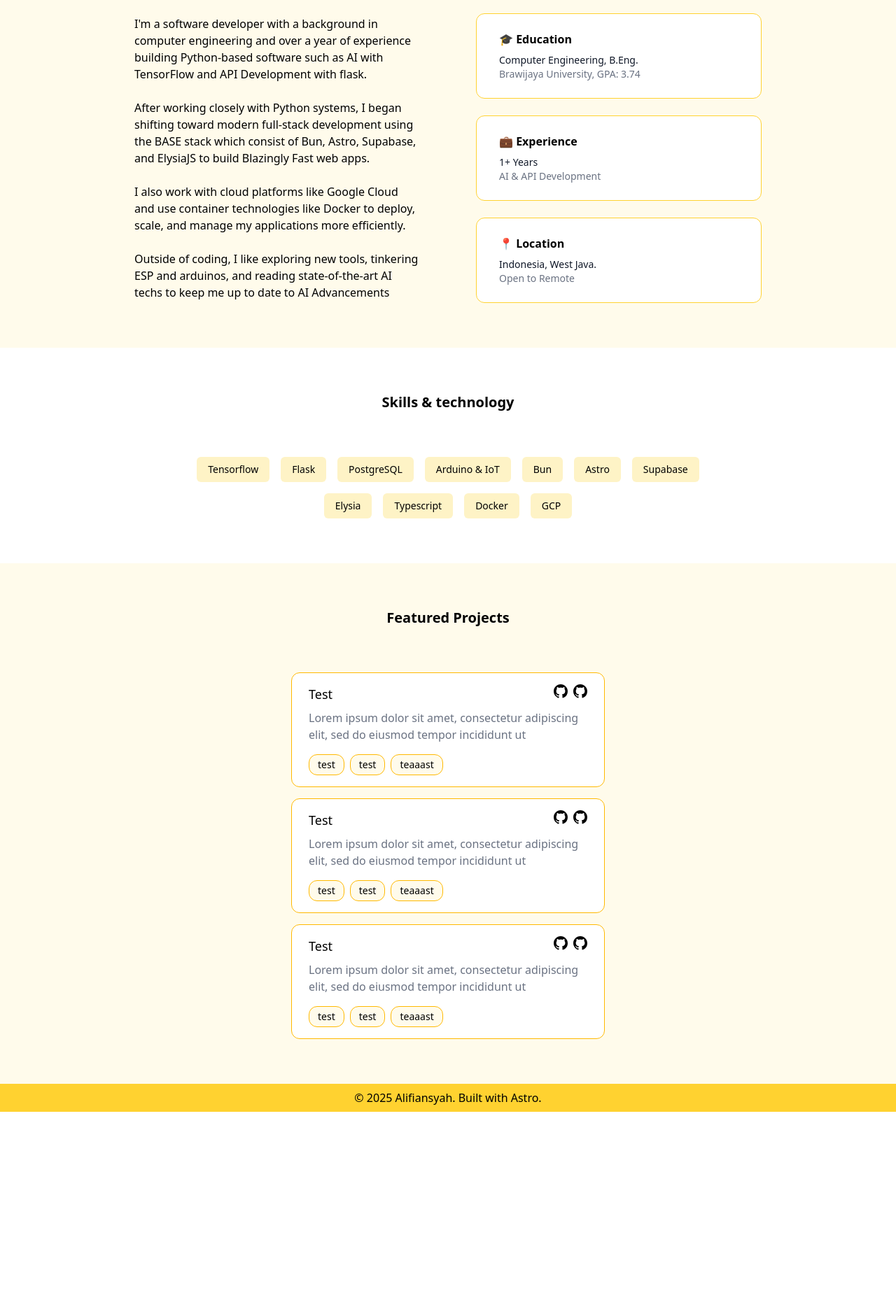
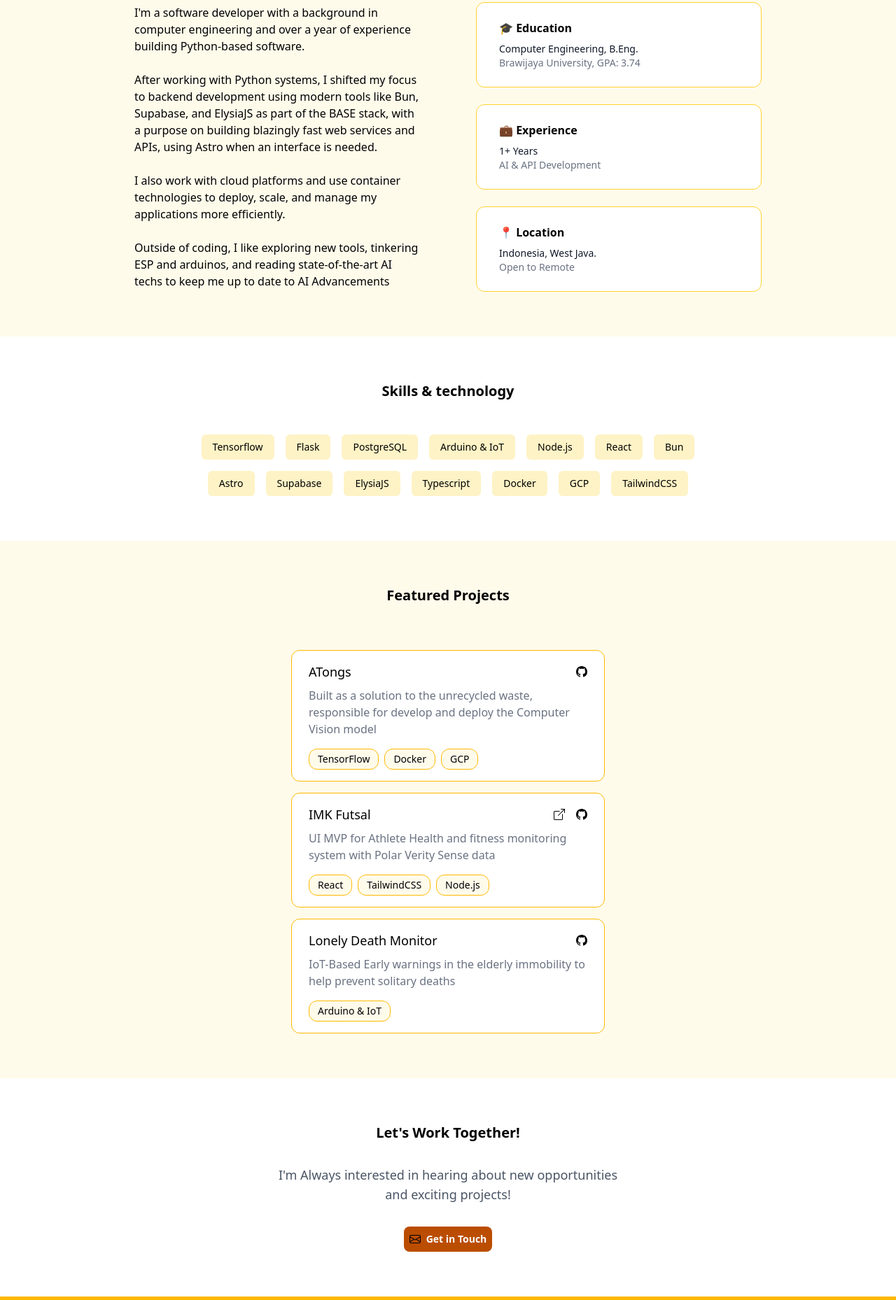
Before and after one commit to alifiansya/portofolio-astro, an Astro site: page / in a window 1280 px wide. Shown: the part 937-2795 px from the top of the page at 70% size. Before the commit the page ends 2526 px from the top, so only its background shows below. Built offline with nearby package versions, Linux system fonts and the light colour scheme; Astro itself is replaced by a stand-in of ours.

Commit message:
feat: finalized core feature

```diff
--- a/src/components/Navbar.astro
+++ b/src/components/Navbar.astro
@@ -11,11 +11,11 @@ const { class: className = "" } = Astro.props;
 
     <div id="right-menu-container">
         <ul class="inline-flex gap-10">
-            <li><a href="#hello">Home</a></li>
-            <li><a href="#about">About</a></li>
-            <li><a href="#">Skills</a></li>
-            <li><a href="#">Project</a></li>
-            <li><a href="#">Contact</a></li>
+            <li><a href="#hello" data-scroll>Home</a></li>
+            <li><a href="#about" data-scroll>About</a></li>
+            <li><a href="#skills" data-scroll>Skills</a></li>
+            <li><a href="#projects" data-scroll>Project</a></li>
+            <li><a href="#contact" data-scroll>Contact</a></li>
         </ul>
     </div>
 </nav>
--- a/src/components/ProjectCard.astro
+++ b/src/components/ProjectCard.astro
@@ -1,7 +1,6 @@
 ---
-import type { array } from "astro:schema"
 import Github from "./icons/Github.astro"
-
+import BoxUpRight from "./icons/BoxUpRight.astro"
 const {
     class: className = "",
     title = "Test",
@@ -12,11 +11,11 @@ const {
 ---
 
 <div class={"bg-white w-md px-6 py-4 rounded-xl border-1 border-amber-400 " + className}>
-    <header class="flex flex-row justify-between mb-2 text-lg">
+    <header class="flex flex-row justify-between mb-2 text-lg items-center">
         <h1>{title}</h1>
-        <div class="flex flex-row gap-2">
-            <a href={links.prod}><Github class="w-5"/></a>
-            <a href={links.gh}><Github class="w-5"/></a>
+        <div class="flex flex-row gap-4">
+            {links.prod !== "." && (<a href={links.prod}><BoxUpRight class="w-4" /></a>)}
+            <a href={links.gh}><Github class="w-4"/></a>
         </div>
     </header>
     <p class="text-gray-500 mb-4">{details}</p>
--- /dev/null
+++ b/src/components/icons/BoxUpRight.astro
@@ -0,0 +1,8 @@
+---
+const { class: className = "" } = Astro.props;
+---
+
+<svg class={`${className}`} xmlns="http://www.w3.org/2000/svg" fill="currentColor" viewBox="0 0 16 16">
+    <path fill-rule="evenodd" d="M8.636 3.5a.5.5 0 0 0-.5-.5H1.5A1.5 1.5 0 0 0 0 4.5v10A1.5 1.5 0 0 0 1.5 16h10a1.5 1.5 0 0 0 1.5-1.5V7.864a.5.5 0 0 0-1 0V14.5a.5.5 0 0 1-.5.5h-10a.5.5 0 0 1-.5-.5v-10a.5.5 0 0 1 .5-.5h6.636a.5.5 0 0 0 .5-.5"/>
+    <path fill-rule="evenodd" d="M16 .5a.5.5 0 0 0-.5-.5h-5a.5.5 0 0 0 0 1h3.793L6.146 9.146a.5.5 0 1 0 .708.708L15 1.707V5.5a.5.5 0 0 0 1 0z"/>
+</svg>
--- a/src/pages/index.astro
+++ b/src/pages/index.astro
@@ -6,6 +6,7 @@ import AboutCard from '../components/AboutCard.astro'
 import ProjectCard from '../components/ProjectCard.astro';
 
 import { GitHubIcon, LinkedInIcon, MailIcon} from '../components/icons';
+import Mail from '../components/icons/Mail.astro';
 
 const socialLinks = [
 	{ name: "GitHub", url: "https://github.com/alifiansya", icon: GitHubIcon },
@@ -18,7 +19,28 @@ const aboutMeData = [
 	{ title: "📍 Location", item: "Indonesia, West Java.", itemDetail: "Open to Remote"}
 ]
 
-const skills = ["Tensorflow", "Flask", "PostgreSQL", "Arduino & IoT", "Bun", "Astro", "Supabase", "Elysia", "Typescript", "Docker", "GCP"]
+const featuredProjects = [
+	{
+		title: "ATongs",
+		details: "Built as a solution to the unrecycled waste, responsible for develop and deploy the Computer Vision model",
+		skills: ["TensorFlow", "Docker", "GCP"],
+		links: {prod: ".", gh: "https://github.com/ATongs"}
+	},
+	{
+		title: "IMK Futsal",
+		details: "UI MVP for Athlete Health and fitness monitoring system with Polar Verity Sense data",
+		skills: ["React", "TailwindCSS", "Node.js"],
+		links: {prod: "https://imk-futsal.vercel.app", gh: "https://github.com/alifiansya/imk_verityweb"}
+	},
+	{
+		title: "Lonely Death Monitor",
+		details: "IoT-Based Early warnings in the elderly immobility to help prevent solitary deaths",
+		skills: ["Arduino & IoT"],
+		links: {prod: ".", gh: "https://github.com/syidzxy/LD-Monitoring"}
+	},
+]
+
+const skills = ["Tensorflow", "Flask", "PostgreSQL", "Arduino & IoT", "Node.js", "React", "Bun", "Astro", "Supabase", "ElysiaJS", "Typescript", "Docker", "GCP", "TailwindCSS"]
 
 const mainPadding = "[padding-right:clamp(6rem,15vw,12rem)] [padding-left:clamp(6rem,15vw,12rem)]";
 
@@ -48,19 +70,20 @@ const mainPadding = "[padding-right:clamp(6rem,15vw,12rem)] [padding-left:clamp(
 			</ul>
 		</section>
 		<section id="about" class={"justify-center text-center bg-amber-50 py-16 " + mainPadding}>
-			<h1 class="text-xl font-semibold mb-16">About me</h1>
+			<h1 class="text-xl font-semibold mb-12">About me</h1>
 			<div class="flex flex-col justify-center gap-16 items-stretch md:flex-row md:gap-20">
 				<article class="flex flex-col text-left text-md flex-1 items-center justify-center">
 					<p>I'm a software developer with a background in computer engineering and over a year of experience building Python-based
-						software such as AI with TensorFlow and API Development with flask.
+						software.
 					</p>
 					<br/>
 
-					<p>After working closely with Python systems, I began shifting toward modern full-stack development
-					using the BASE stack which consist of Bun, Astro, Supabase, and ElysiaJS to build Blazingly Fast web apps.</p>
+					<p>
+						After working with Python systems, I shifted my focus to backend development using modern tools like Bun, Supabase,
+						and ElysiaJS as part of the BASE stack, with a purpose on building blazingly fast web services and APIs, using Astro when an interface is needed.</p>
 					<br/>
 
-					<p>I also work with cloud platforms like Google Cloud and use container technologies like Docker to deploy, scale, and manage my applications more efficiently.</p>
+					<p>I also work with cloud platforms and use container technologies to deploy, scale, and manage my applications more efficiently.</p>
 					<br/>
 
 					<p>Outside of coding, I like exploring new tools, tinkering ESP and arduinos, and reading state-of-the-art AI techs to keep me up to date to AI Advancements</p>
@@ -74,7 +97,7 @@ const mainPadding = "[padding-right:clamp(6rem,15vw,12rem)] [padding-left:clamp(
 			</div>
 		</section>
 		<section id="skills" class={"justify-center text-center py-16 " + mainPadding}>
-			<h1 class="text-xl font-semibold mb-16">Skills & technology</h1>
+			<h1 class="text-xl font-semibold mb-12">Skills & technology</h1>
 			<div class="flex flex-wrap gap-4 mx-20 justify-center">
 				{skills.map((skill => (
 					<span class="bg-amber-100 px-4 py-2 text-sm rounded-md transition duration-300 ease-in-out hover:scale-105 hover:rotate-2">{skill}</span>
@@ -84,15 +107,36 @@ const mainPadding = "[padding-right:clamp(6rem,15vw,12rem)] [padding-left:clamp(
 		<section id="projects" class={"justify-center py-16 bg-amber-50 " + mainPadding}>
 			<h1 class="text-xl font-semibold mb-16 text-center">Featured Projects</h1>
 			<div class="flex flex-wrap items-center justify-center gap-4">
-				<ProjectCard />
-				<ProjectCard />
-				<ProjectCard />
+				{featuredProjects.map((project) => (
+					<ProjectCard title={project.title}, details={project.details}, skills={project.skills}, links={project.links}/>
+				))}
 			</div>
 
 		</section>
+		<section id="contact" class={"flex flex-col justify-center items-center py-16 " + mainPadding}>
+			<h1 class="text-xl font-semibold mb-8 text-center ">Let's Work Together!</h1>
+			<p class="text-lg text-center text-gray-600 mb-8">I'm Always interested in hearing about new opportunities <br/>and exciting projects!</p>
+			<a href="https://linkedin.com/in/alifiansyahfkp" class="flex items-center gap-2 bg-amber-700 p-2 rounded-lg transition duration-300 ease-in-out hover:bg-amber-900">
+				<Mail class="w-4 h-4 text-white"/>
+				<span class="text-white text-sm font-semibold">Get in Touch</span>
+			</a>
+		</section>
 	</main>
 
-	<footer id="footer-container" class={"flex justify-center bg-amber-300 py-2 " + mainPadding}>
+	<footer id="footer-container" class={"flex justify-center bg-amber-400 py-2 " + mainPadding}>
 		<p>© 2025 Alifiansyah. Built with Astro.</p>
 	</footer>
 </Layout>
+
+<script>
+	document.querySelectorAll('a[data-scroll]').forEach(anchor => {
+	  anchor.addEventListener('click', (e) => {
+		e.preventDefault();
+		const id = anchor.getAttribute('href')?.substring(1);
+		const target = document.getElementById(id);
+		if (target) {
+		  target.scrollIntoView({ behavior: 'smooth' });
+		}
+	  });
+	});
+</script>
```
Also changed, not shown: logos/logo compressed.webp (deleted), logos/logo dark.png (deleted), logos/logo dark.webp (deleted), logos/logo only.png (deleted), public/icons/github-mark.svg (deleted), public/icons/github.svg (deleted), public/icons/linkedin.svg (deleted), src/assets/astro.svg (deleted), src/assets/background.svg (deleted), 1 other file.
